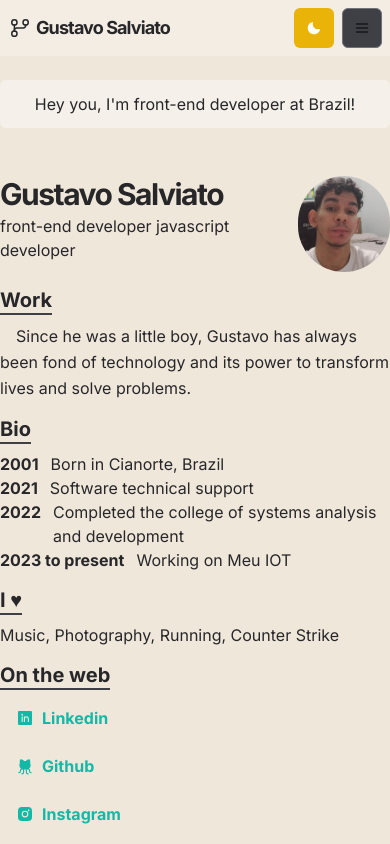
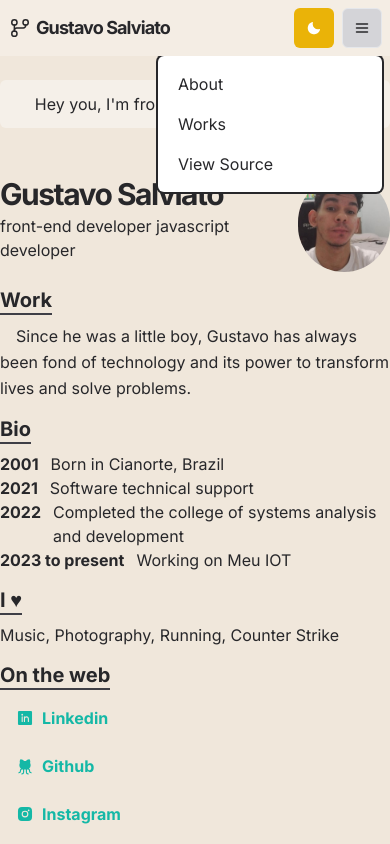
Before and after one commit to gustavosalviato/gustavosalviatoz, a Next.js app: page / in a window 390 px wide. Both pictures are taken after a click on the button 362 px from the left and 28 px from the top of the page. Built offline with nearby package versions, Linux system fonts and the light colour scheme; no server answers.

Commit message:
feat: menu mobile

```diff
--- a/package.json
+++ b/package.json
@@ -12,6 +12,7 @@
   "dependencies": {
     "@apollo/client": "^3.7.14",
     "@next/font": "13.3.4",
+    "@radix-ui/react-dropdown-menu": "^2.0.5",
     "@types/node": "18.16.3",
     "@types/react": "18.2.0",
     "@types/react-dom": "18.2.1",
--- a/src/components/Header.tsx
+++ b/src/components/Header.tsx
@@ -3,6 +3,8 @@ import { NavLink } from './NavLink'
 import { List } from 'phosphor-react'
 import { useTheme } from 'next-themes'
 import { ThemeButton } from './ThemeButton'
+import * as DropDownMenu from '@radix-ui/react-dropdown-menu'
+import { MenuMobile } from './MenuMobile'
 export function Header() {
   const { theme, setTheme } = useTheme()
 
@@ -18,10 +20,14 @@ export function Header() {
           <div onClick={() => setTheme(theme === 'dark' ? 'light' : 'dark')}>
             <ThemeButton />
           </div>
-
-          <button className="md:hidden flex items-center justify-center h-10 w-10 rounded-md bg-zinc-700 border border-zinc-500 transition-colors duration-300 hover:bg-zinc-600">
-            <List size={16} className="text-zinc-900" weight="bold" />
-          </button>
+          <DropDownMenu.Root>
+            <DropDownMenu.Trigger asChild>
+              <button className="md:hidden flex items-center justify-center h-10 w-10 rounded-md dark:bg-zinc-700 border dark:border-zinc-500 transition-colors duration-300 dark:hover:brightness-90 relative bg-zinc-300">
+                <List size={16} className="dark:text-zinc-900" weight="bold" />
+              </button>
+            </DropDownMenu.Trigger>
+            <MenuMobile />
+          </DropDownMenu.Root>
         </div>
       </div>
     </header>
--- /dev/null
+++ b/src/components/MenuMobile.tsx
@@ -0,0 +1,28 @@
+import * as DropDownMenu from '@radix-ui/react-dropdown-menu'
+import Link from 'next/link'
+
+export function MenuMobile() {
+  return (
+    <DropDownMenu.Portal>
+      <DropDownMenu.Content className="md:hidden rounded-md dark:bg-gray-700 p-2 w-56 absolute right-[-20px] top-2 bg-white group outline-none focus:outline-none">
+        <div className="">
+          <DropDownMenu.Item className="px-3 py-2">
+            <Link href="/">About</Link>
+          </DropDownMenu.Item>
+          <DropDownMenu.Item className="px-3 py-2">
+            <Link href="/works">Works</Link>
+          </DropDownMenu.Item>
+          <DropDownMenu.Item className="px-3 py-2">
+            <a
+              href="https://github.com/gustavosalviato"
+              target="_blank"
+              rel="noreferrer"
+            >
+              View Source
+            </a>
+          </DropDownMenu.Item>
+        </div>
+      </DropDownMenu.Content>
+    </DropDownMenu.Portal>
+  )
+}
--- a/src/styles/global.css
+++ b/src/styles/global.css
@@ -11,4 +11,10 @@
   html {
     font-family: Inter, 'sans-serif';
   }
+
+  :focus {
+    outline: 0;
+    box-shadow: 0 0 0 2px #27272A;
+    border-radius: 4px;
 }
+}
```
Also changed, not shown: 1 other file (tests, documents, lock files or other folders).
